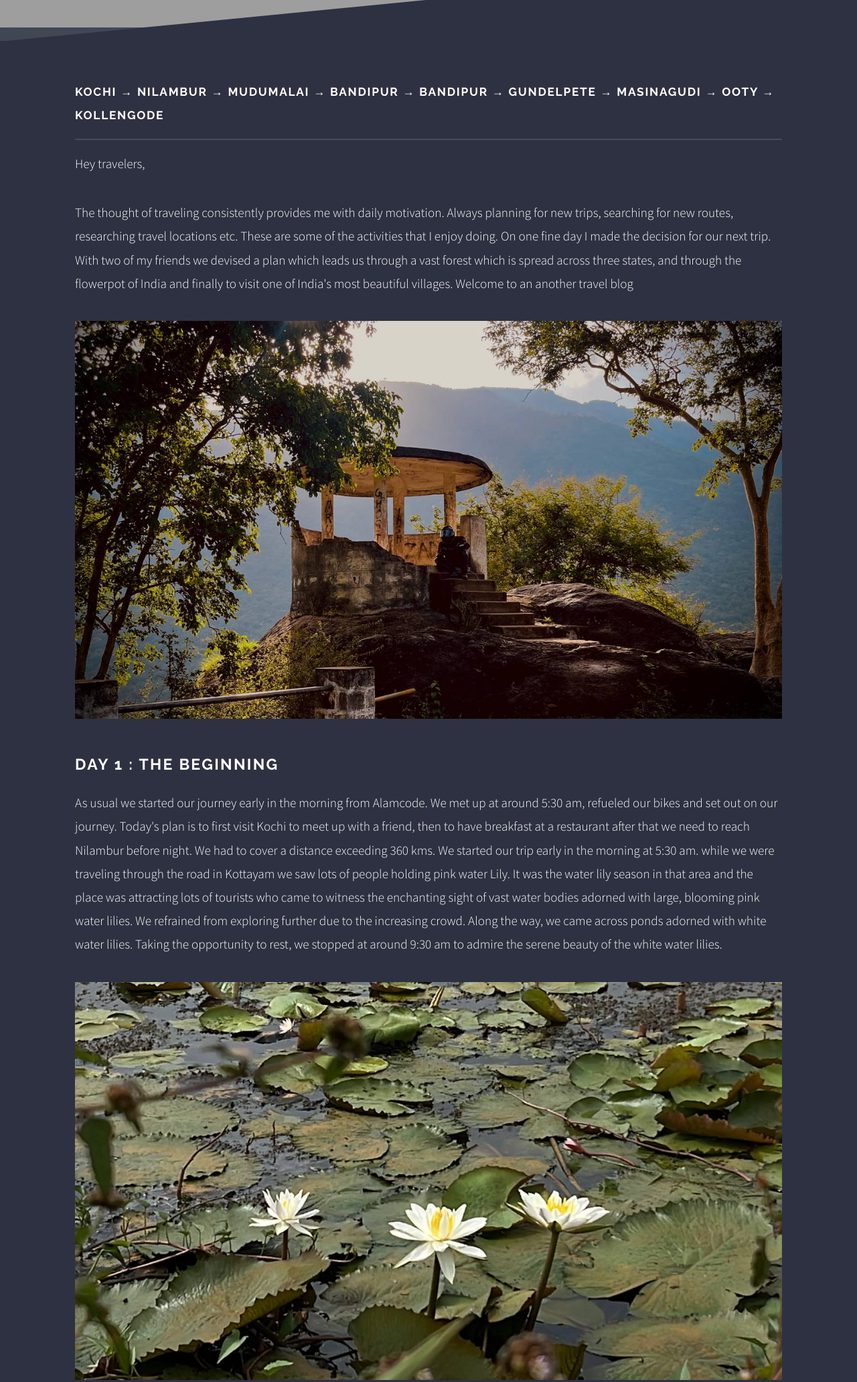
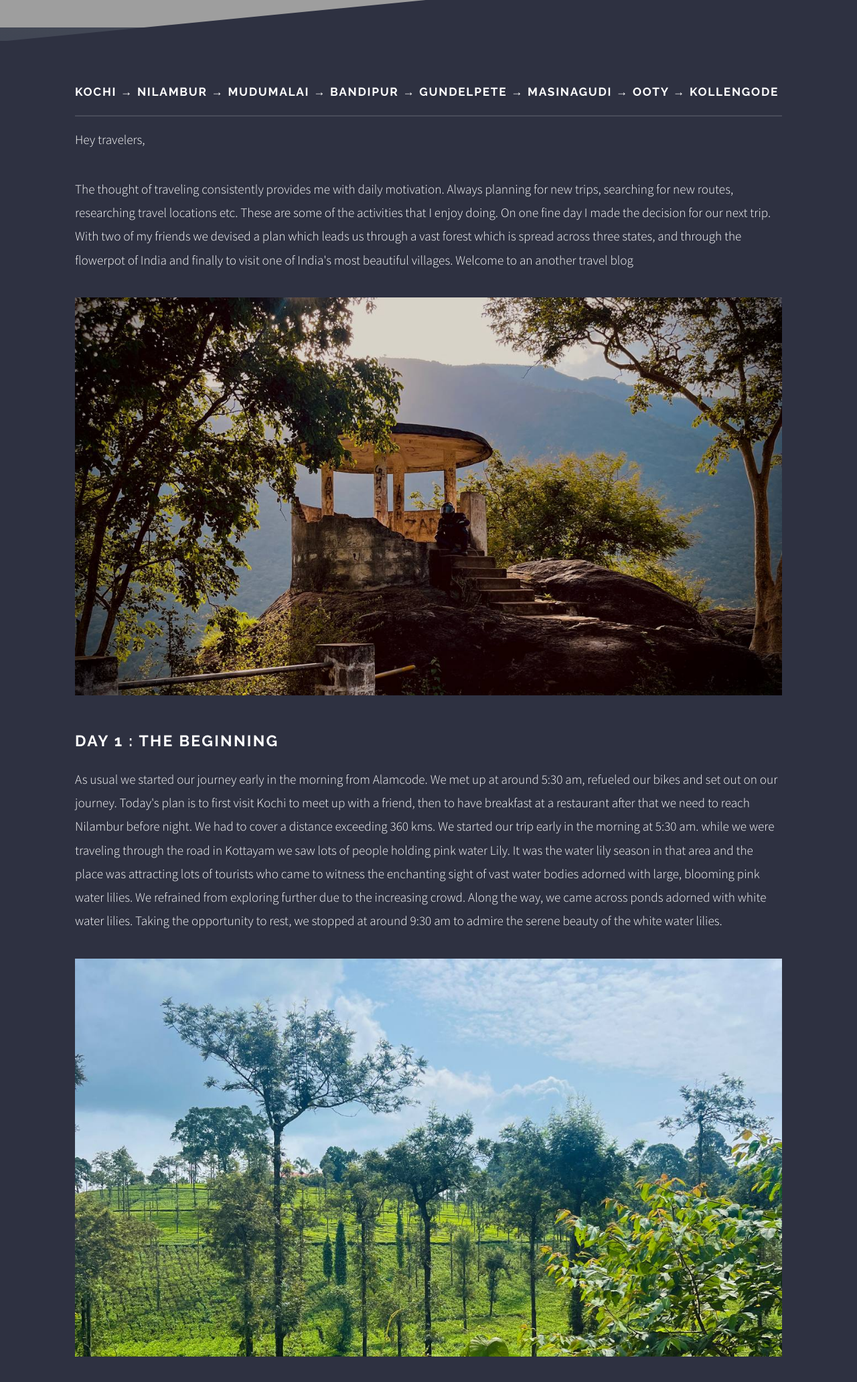
Before and after one commit to jeanjohnsonthomas/travelblog, a plain HTML site: page p/ffv.html in a window 1280 px wide. Shown: the part 360-2423 px from the top of the page at 67% size. Drawn offline with Linux system fonts and the light colour scheme; grey boxes are pictures that could not be loaded.

Commit message:
minor fix ffv

```diff
--- a/p/ffv.html
+++ b/p/ffv.html
@@ -54,7 +54,7 @@
             <div class="wrapper applyfont">
                 <div class="inner">
 
-                    <h3 class="major">Kochi → Nilambur → Mudumalai → Bandipur → Bandipur → Gundelpete → Masinagudi → Ooty → Kollengode</h3>
+                    <h3 class="major">Kochi → Nilambur → Mudumalai → Bandipur → Gundelpete → Masinagudi → Ooty → Kollengode</h3>
                     <p>Hey travelers,</p>
                     <p>The thought of traveling consistently provides me with daily motivation. Always planning for new trips, searching for new routes, researching travel locations etc. These are some of the activities that I enjoy doing. On one fine day I made the decision for our next trip. With two of my friends we devised a plan which leads us through a vast forest which is spread across three states, and through the flowerpot of India and finally to visit one of India's most beautiful villages. Welcome to an another travel blog</p>
                     <section class="features">
@@ -66,7 +66,7 @@
                     <p>As usual we started our journey early in the morning from Alamcode. We met up at around 5:30 am, refueled our bikes and set out on our journey. Today's plan is to first visit Kochi to meet up with a friend, then to have breakfast at a restaurant after that we need to reach Nilambur before night. We had to cover a distance exceeding 360 kms. We started our trip early in the morning at 5:30 am. while we were traveling through the road in Kottayam we saw lots of people holding pink water Lily. It was the water lily season in that area and the place was attracting lots of tourists who came to witness the enchanting sight of vast water bodies adorned with large, blooming pink water lilies. We refrained from exploring further due to the increasing crowd. Along the way, we came across ponds adorned with white water lilies. Taking the opportunity to rest, we stopped at around 9:30 am to admire the serene beauty of the white water lilies.</p>
                     <section class="features">
                         <div class="image-container">
-                            <img src="../imgs/13aug23_gundelpet/lily.jpg" alt="Image description">
+                            <img src="../imgs/13aug23_gundelpet/onway.jpg" alt="Image description">
                         </div>
                     </section>
 
```
Also changed, not shown: imgs/13aug23_gundelpet/onway.jpg (renamed from imgs/13aug23_gundelpet/photo_6217570090380015883_y.jpg).
